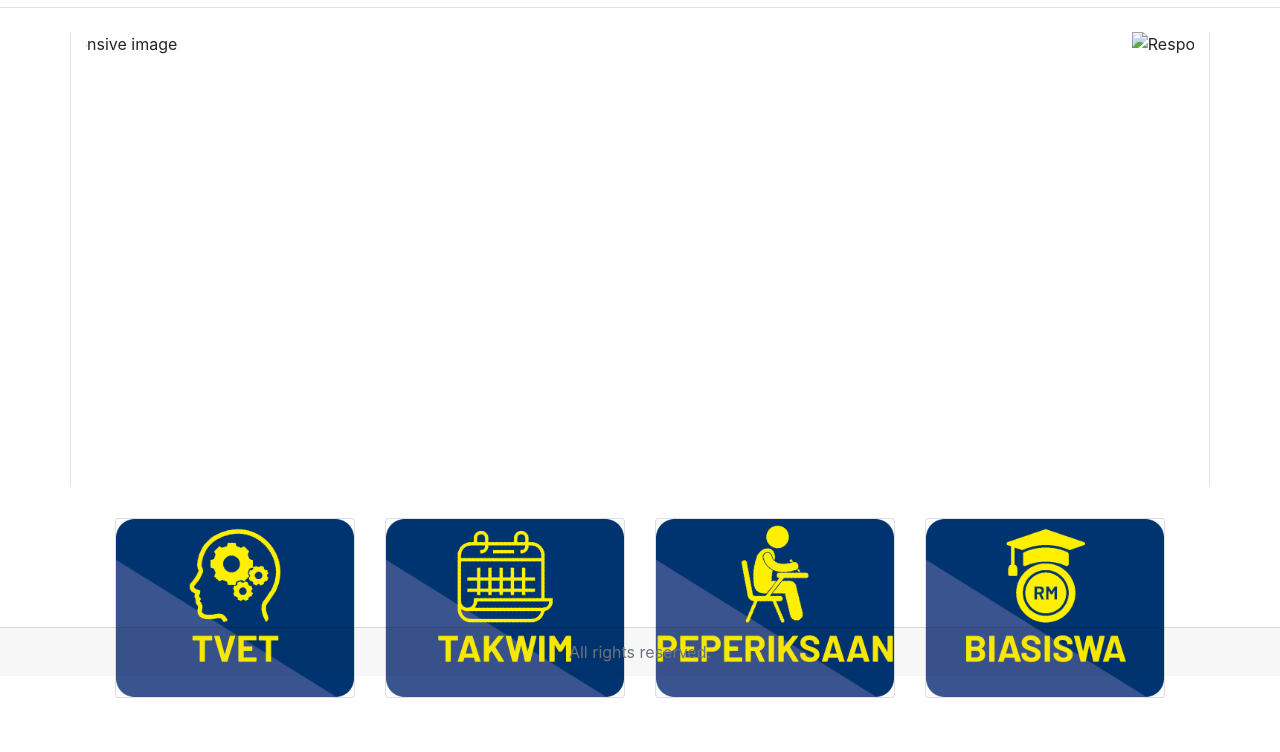
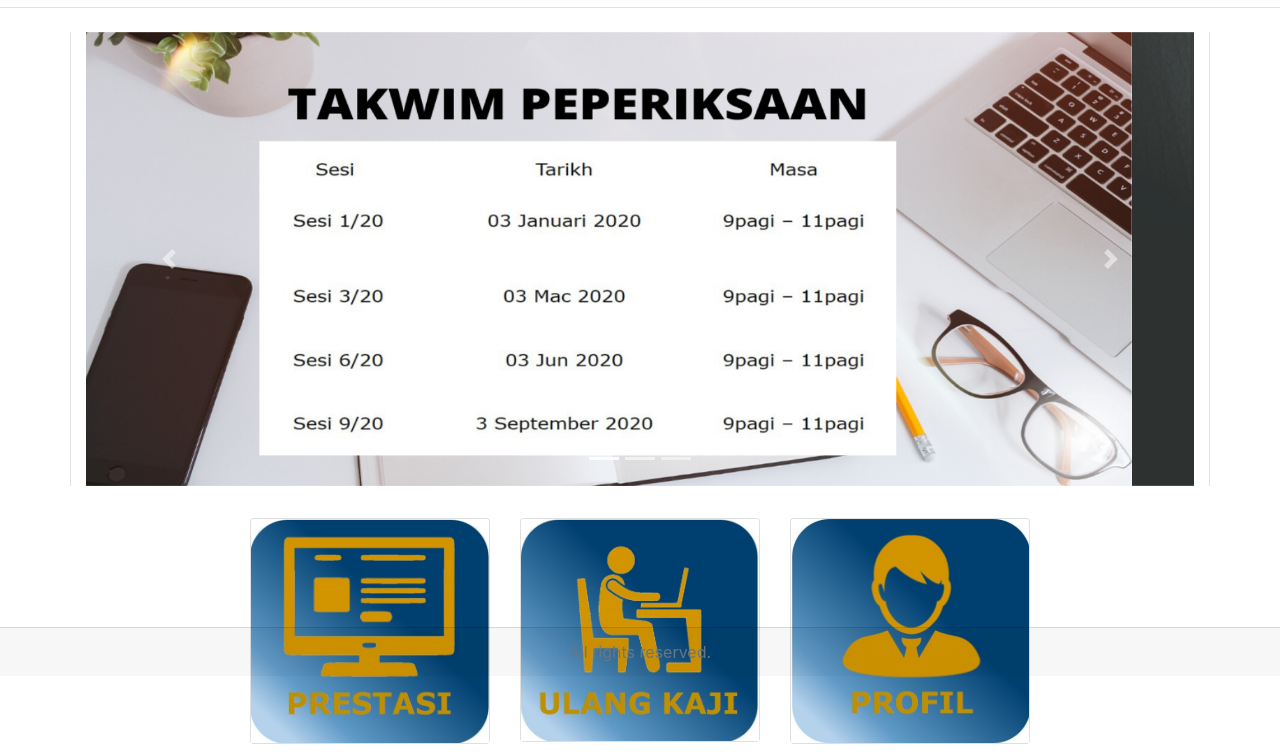
Before and after one commit to deqlynn/OES.github.io, a plain HTML site: page candidateV2/index3.html in a window 1280 px wide. Shown: the part 124-876 px from the top of the page. Before the commit the page ends 830 px from the top, so only its background shows below. Drawn offline with nearby package versions, Linux system fonts and the light colour scheme.

Commit message:
Update Banner and Logo at index3.html
adri yang bagi gambar banner and logo

```diff
--- a/candidateV2/index3.html
+++ b/candidateV2/index3.html
@@ -74,13 +74,16 @@
             </ol>
             <div class="carousel-inner">
                 <div class="carousel-item active">
-                    <img src="img/" class="d-block w-100 img-fluid" style="height: 454px" alt="Responsive image">
+                    <img src="../candidateV2/profile/img/banner1.png" class="d-block w-100 img-fluid"
+                        style="height: 454px" alt="Responsive image">
                 </div>
                 <div class="carousel-item">
-                    <img src="img/2.png" class="d-block w-100 img-fluid" style="height: 454px" alt="Responsive image">
+                    <img src="../candidateV2/profile/img/banner2.png" class="d-block w-100 img-fluid"
+                        style="height: 454px" alt="Responsive image">
                 </div>
                 <div class="carousel-item">
-                    <img src="img/3.png" class="d-block w-100 img-fluid" style="height: 454px" alt="Responsive image">
+                    <img src="../candidateV2/profile/img/banner3.png" class="d-block w-100 img-fluid"
+                        style="height: 454px" alt="Responsive image">
                 </div>
             </div>
             <a class="carousel-control-prev" href="#carouselExampleIndicators" role="button" data-slide="prev">
@@ -101,22 +104,17 @@
                 <div class="row">
                     <div class="col">
                         <div class="card " style="width: 15rem;">
-                            <img src="img/icon1.png" class="card-img-top " alt="...">
+                            <img src="../candidateV2/profile/img/newicon1.png" class="card-img-top " alt="...">
                         </div>
                     </div>
                     <div class="col">
                         <div class="card" style="width: 15rem;">
-                            <img src="img/icon2.png" class="card-img-top" alt="...">
+                            <img src="../candidateV2/profile/img/newicon2.png" class="card-img-top" alt="...">
                         </div>
                     </div>
                     <div class="col">
                         <div class="card" style="width: 15rem;">
-                            <img src="img/icon3.png" class="card-img-top" alt="...">
-                        </div>
-                    </div>
-                    <div class="col">
-                        <div class="card" style="width: 15rem;">
-                            <img src="img/icon4.png" class="card-img-top" alt="...">
+                            <img src="../candidateV2/profile/img/newicon3.png" class="card-img-top" alt="...">
                         </div>
                     </div>
                 </div>
```
